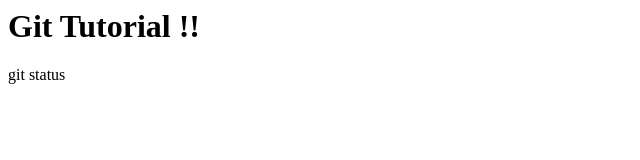
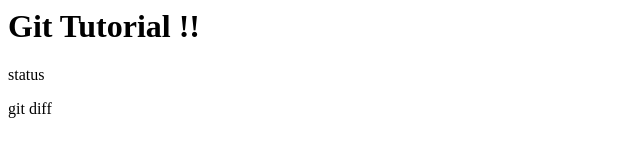
Before and after one commit to syotan/git_tutorial_bak, a plain HTML site: page index.html in a window 1280 px wide. Shown: the full height of the page, 0-640 px from the left. Drawn offline with Linux system fonts and the light colour scheme.

Commit message:
git diffを追記

```diff
--- a/index.html
+++ b/index.html
@@ -1,2 +1,3 @@
 <h1>Git Tutorial !! </h1>
-git status
+<p> status</p>
+<p>git diff</p>
```
